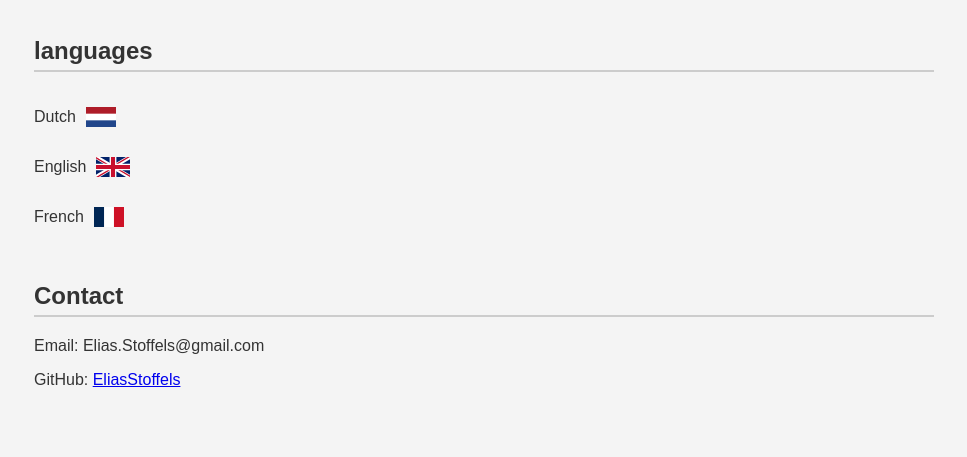
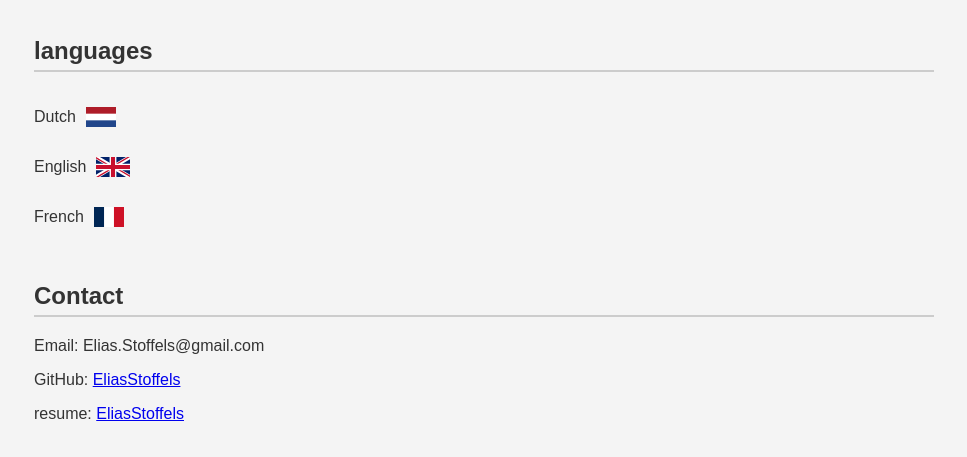
Before and after one commit to EliasStoffels/EliasStoffels.github.io, a plain HTML site: page index.html in a window 1280 px wide. Shown: the part 900-1357 px from the top of the page, without its empty margins (156-1123 px from the left). Before the commit the page ends 1329 px from the top, so only its background shows below. Drawn offline with Linux system fonts and the light colour scheme.

Commit message:
hopefully resume

```diff
--- a/index.html
+++ b/index.html
@@ -99,6 +99,7 @@
   <h2>Contact</h2>
   <p>Email: Elias.Stoffels@gmail.com</p>
   <p>GitHub: <a href="https://github.com/EliasStoffels" target="_blank">EliasStoffels</a></p>
+  <p>resume: <a href="images/Document 2.pdf" target="_blank">EliasStoffels</a></p>
 </section>
 </div>
 </body>
```
Also changed, not shown: 1 other file.
